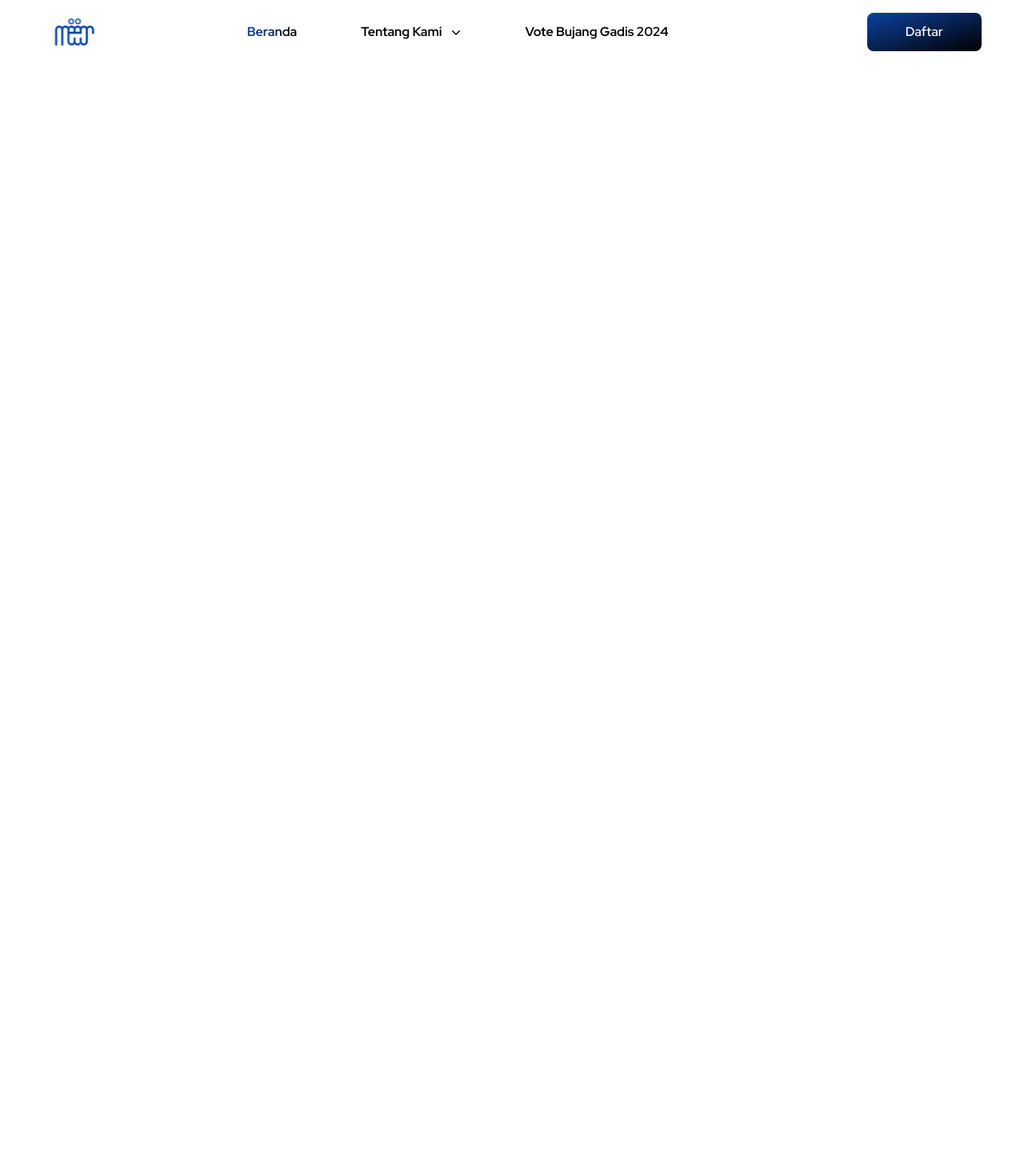
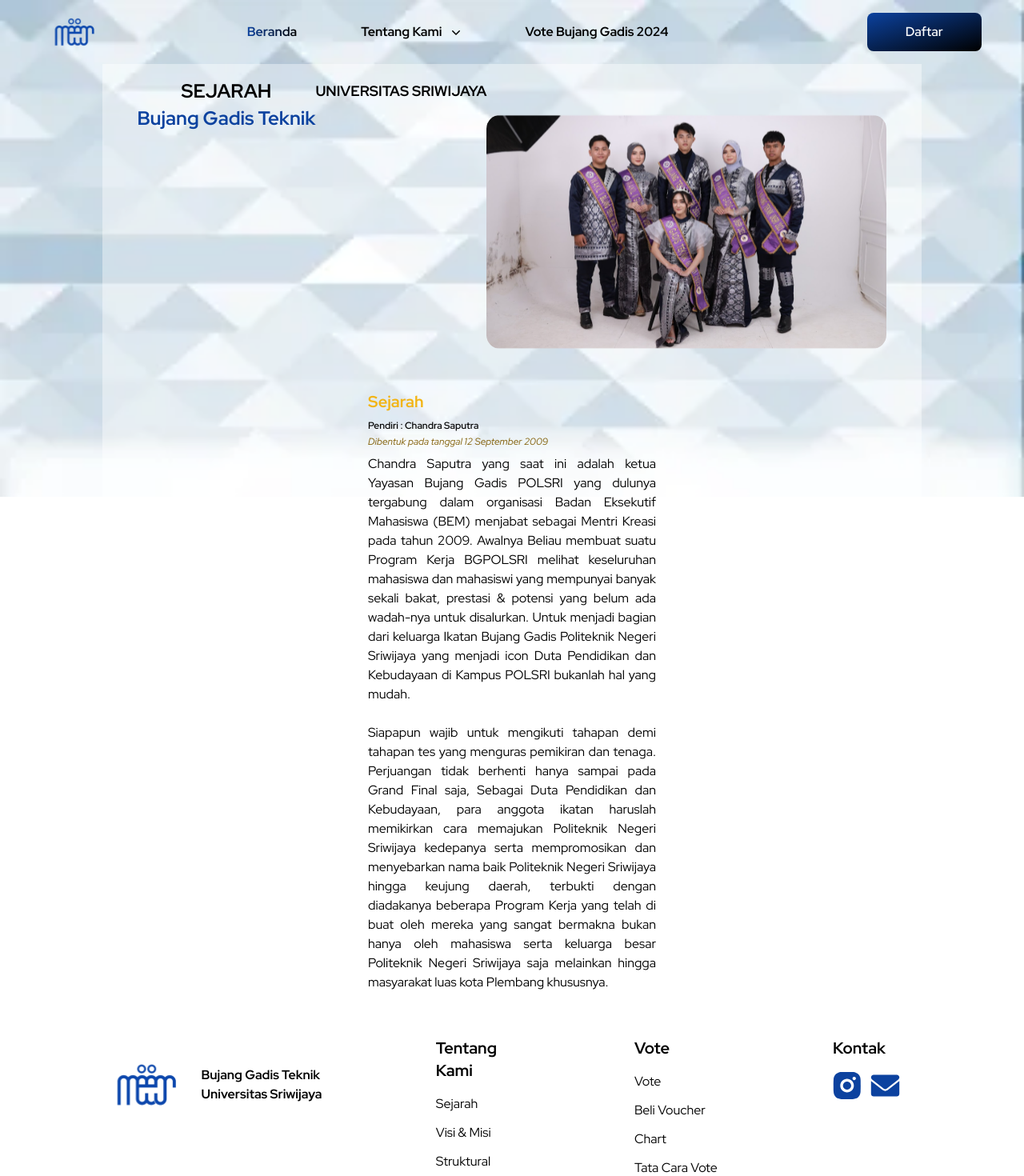
Before and after one commit to KevinNaserwan/Bujang-Gadis-CMS, a Next.js app: page /sejarah in a window 1280 px wide. Shown: the top 1470 px of the page at 80% size. Before the commit the page ends 800 px from the top, so only its background shows below. Built offline with nearby package versions, Linux system fonts and the light colour scheme.

Commit message:
Feat: add sejarah content on sejarah page

```diff
--- /dev/null
+++ b/src/app/sejarah/jumbotron.tsx
@@ -0,0 +1,67 @@
+import Image from "next/image";
+
+export default function SejarahJumbotron() {
+  return (
+    <section>
+      <div className=" relative container mx-auto bg-white/40">
+        <div className="container mx-auto pt-4 flex flex-wrap justify-center">
+          <div>
+            <h1 className=" text-center text-2xl font-bold leading-normal">
+              SEJARAH
+            </h1>
+            <h1 className=" text-center text-2xl font-bold text-secondary-color">
+              Bujang Gadis Teknik
+            </h1>
+          </div>
+          <h2 className=" text-center pt-1 pb-6 font-bold text-lg ">
+            UNIVERSITAS SRIWIJAYA
+          </h2>
+          <Image
+            src="/assets/images/history.svg"
+            alt="History Image"
+            width={560}
+            height={340}
+            className=" lg:w-[500px] lg:h-[340px] w-[330px] h-[192px] mt-6"
+          />
+        </div>
+        <div className=" max-w-[360px] mx-auto">
+          <div className=" text-left pt-7">
+            <h3 className=" font-bold text-xl text-primary-color">Sejarah</h3>
+            <h4 className=" font-semibold text-black text-xs pt-2 pb-1">
+              Pendiri : Chandra Saputra
+            </h4>
+            <h5 className=" font-normal text-xs text-[#7F5B00] italic">
+              Dibentuk pada tanggal 12 September 2009
+            </h5>
+          </div>
+          <div>
+            <p className=" text-justify pt-2">
+              Chandra Saputra yang saat ini adalah ketua Yayasan Bujang Gadis
+              POLSRI yang dulunya tergabung dalam organisasi Badan Eksekutif
+              Mahasiswa (BEM) menjabat sebagai Mentri Kreasi pada tahun 2009.
+              Awalnya Beliau membuat suatu Program Kerja BGPOLSRI melihat
+              keseluruhan mahasiswa dan mahasiswi yang mempunyai banyak sekali
+              bakat, prestasi & potensi yang belum ada wadah-nya untuk
+              disalurkan. Untuk menjadi bagian dari keluarga Ikatan Bujang Gadis
+              Politeknik Negeri Sriwijaya yang menjadi icon Duta Pendidikan dan
+              Kebudayaan di Kampus POLSRI bukanlah hal yang mudah.
+            </p>
+            <br></br>
+            <p className=" text-justify">
+              Siapapun wajib untuk mengikuti tahapan demi tahapan tes yang
+              menguras pemikiran dan tenaga. Perjuangan tidak berhenti hanya
+              sampai pada Grand Final saja, Sebagai Duta Pendidikan dan
+              Kebudayaan, para anggota ikatan haruslah memikirkan cara memajukan
+              Politeknik Negeri Sriwijaya kedepanya serta mempromosikan dan
+              menyebarkan nama baik Politeknik Negeri Sriwijaya hingga keujung
+              daerah, terbukti dengan diadakanya beberapa Program Kerja yang
+              telah di buat oleh mereka yang sangat bermakna bukan hanya oleh
+              mahasiswa serta keluarga besar Politeknik Negeri Sriwijaya saja
+              melainkan hingga masyarakat luas kota Plembang khususnya.
+            </p>
+          </div>
+        </div>
+      </div>
+    </section>
+  );
+}
--- a/src/app/sejarah/page.tsx
+++ b/src/app/sejarah/page.tsx
@@ -1,9 +1,13 @@
 import Header from "@/components/header";
+import SejarahJumbotron from "./jumbotron";
+import Footer from "@/components/footer";
 
 export default function Sejarah() {
   return (
-    <main className=" min-h-[100vh]">
+    <main className=" min-h-[100vh]  bg-sejarah-hero-image bg-no-repeat bg-contain w-full">
       <Header />
+      <SejarahJumbotron/>
+      <Footer/>
     </main>
   );
 }
--- a/tailwind.config.ts
+++ b/tailwind.config.ts
@@ -19,7 +19,8 @@ const config: Config = {
         "gradient-conic":
           "conic-gradient(from 180deg at 50% 50%, var(--tw-gradient-stops))",
         "hero-image": "url('/assets/images/hero.webp')",
-        "mobile-hero-image": "url('/assets/images/mobile-hero.webp')"
+        "mobile-hero-image": "url('/assets/images/mobile-hero.webp')",
+        "sejarah-hero-image": "url('/assets/images/bg-pattern.webp')"
 
       },
       colors: {
```
Also changed, not shown: public/assets/images/bg-pattern.webp (added).
